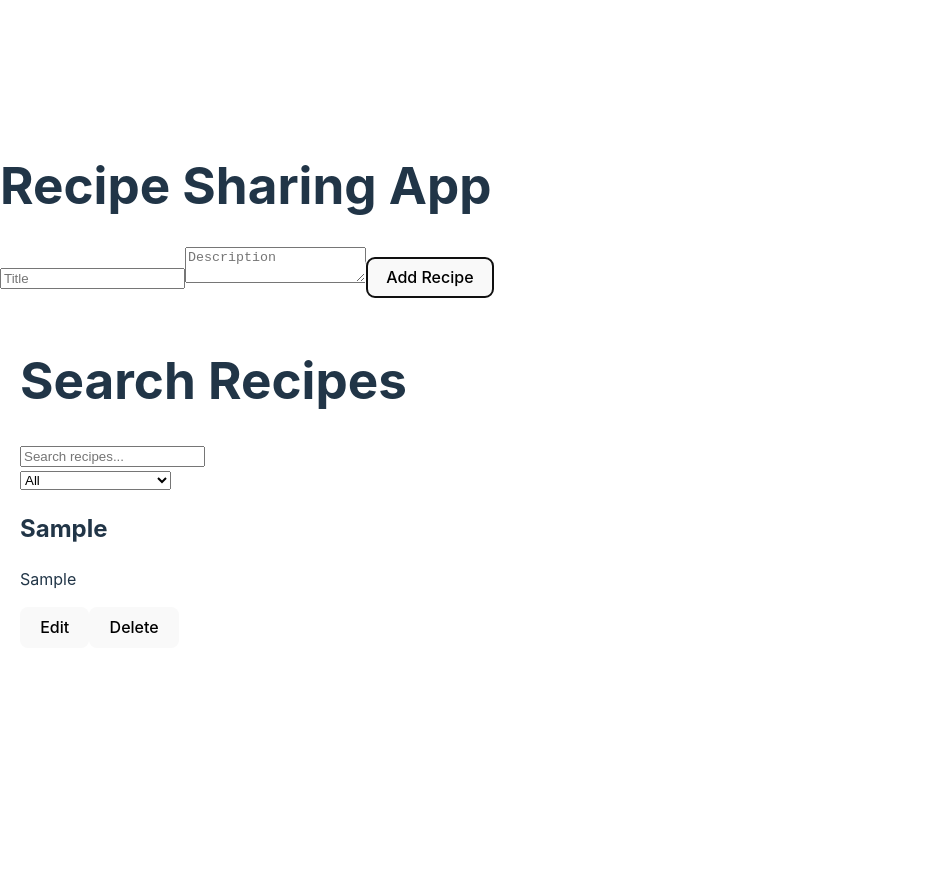
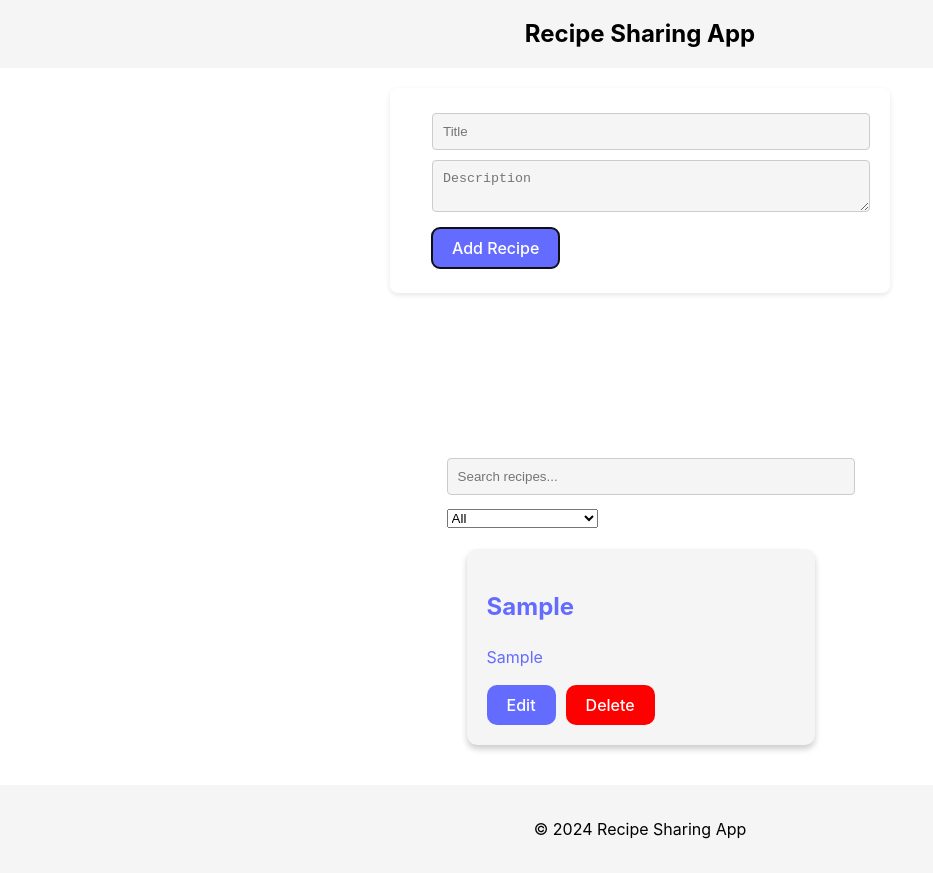
Before and after one commit to Zaouat/alx-fe-reactjs, a React (Vite) app in the folder recipe-sharing-app/: page /search in a window 1280 px wide. Both pictures are taken after typing "Sample", "Sample" into the empty fields and a click on the button "Add Recipe". Shown: the whole page, without its empty margins (0-933 px from the left). Before the commit the page ends 800 px from the top, so only its background shows below. Built offline with nearby package versions, Linux system fonts and the light colour scheme.

Commit message:
add more styles

```diff
--- a/recipe-sharing-app/src/App.css
+++ b/recipe-sharing-app/src/App.css
@@ -1,79 +1,191 @@
+/* Remove any default margin and padding to ensure full width */
+html,
+body,
 #root {
-  max-width: 1280px;
-  margin: 0 auto;
-  padding: 2rem;
-  text-align: center;
+  margin: 0;
+  padding: 0;
+  width: 100%;
+  height: 100%;
 }
 
-.logo {
-  height: 6em;
-  padding: 1.5em;
-  will-change: filter;
-  transition: filter 300ms;
+/* Global Styles */
+.App {
+  display: flex;
+  flex-direction: column;
+  min-height: 100vh;
+  background-color: white;
+  /* Dark background for the entire app */
+  color: #fff;
+  /* Light text for better contrast */
 }
 
-.logo:hover {
-  filter: drop-shadow(0 0 2em #646cffaa);
+.app-header,
+.app-footer {
+  background-color: whitesmoke;
+  color: black;
+  padding: 1rem 1rem 1rem 1rem;
+  width: 100%;
+  box-sizing: border-box;
+  margin: 0;
+  justify-content: center;
+  /* Center horizontally */
+  align-items: center;
+  /* Center vertically */
+  text-align: center;
+  /* Ensure text is centered if it wraps */
 }
 
-.logo.react:hover {
-  filter: drop-shadow(0 0 2em #61dafbaa);
+/* Main Content Styles */
+main {
+  flex: 1;
+  display: flex;
+  flex-direction: column;
+  align-items: center;
+  width: 100%;
+  /* Ensure main content uses the full width */
 }
 
-@keyframes logo-spin {
-  from {
-    transform: rotate(0deg);
-  }
-
-  to {
-    transform: rotate(360deg);
-  }
+/* Recipe Form and Grid Layout */
+.form-container {
+  display: flex;
+  justify-content: center;
+  width: 100%;
+  margin-bottom: 20px;
 }
 
-@media (prefers-reduced-motion: no-preference) {
-  a:nth-of-type(2) .logo {
-    animation: logo-spin infinite 20s linear;
-  }
-}
-
-.card {
-  padding: 2em;
-}
-
-.read-the-docs {
-  color: #888;
-}
-
-/* Example CSS */
-input,
+input[type="text"],
 textarea {
-  margin: 10px 0;
-  padding: 5px;
-  font-size: 16px;
+  padding: 8px;
+  margin-right: 10px;
+  border-radius: 4px;
+  border: none;
+  background-color: #fff;
+  color: #333;
+  width: calc(50% - 12px);
+  /* Adjust width to prevent overflow */
 }
 
 button {
-  margin-right: 10px;
-  padding: 5px 10px;
-  font-size: 14px;
+  padding: 10px 20px;
+  background-color: #646cff;
+  /* Updated button color to new blue */
+  color: #fff;
+  border: none;
+  border-radius: 4px;
   cursor: pointer;
 }
 
 button:hover {
-  background-color: #ddd;
+  background-color: #5558ff;
+  /* Slightly darker shade on hover */
 }
 
-/* Ensure no styles are hiding the search bar */
-input[type="text"] {
-  width: 100%;
-  padding: 10px;
-  font-size: 16px;
-  margin-bottom: 20px;
+/* Recipe Cards Styling */
+.recipe-grid {
+  display: grid;
+  grid-template-columns: repeat(auto-fit, minmax(300px, 1fr));
+  gap: 20px;
+  width: 90%;
+  /* Ensure grid uses full width */
+  padding: 20px;
 }
 
-select {
+.recipe-card {
+  background-color: whitesmoke;
+  color: #646cff;
+  padding: 20px;
+  border-radius: 10px;
+  max-width: 370px !important;
+  box-shadow: 0 4px 6px rgba(0, 0, 0, 0.2);
+}
+
+/* Form Container */
+.form-container {
+  display: flex;
+  flex-direction: column;
+  /* Stacks children vertically */
+  align-items: center;
+  width: 80%;
+  max-width: 500px;
+  margin: 20px auto;
+  padding: 25px 0 25px 0px;
+  background-color: #fff;
+  /* White background for the form area */
+  box-shadow: 0 2px 5px rgba(0, 0, 0, 0.1);
+  /* Adds subtle shadow for depth */
+  border-radius: 8px;
+  /* Rounded corners for the form background */
+}
+
+input[type="text"],
+textarea {
   width: 100%;
+  /* Ensures input and textarea take full width of their container */
   padding: 10px;
-  font-size: 16px;
-  margin-bottom: 20px;
+  margin-bottom: 10px;
+  /* Adds space between elements */
+  border: 1px solid #ccc;
+  /* Light grey border for inputs */
+  border-radius: 4px;
+  /* Rounded corners for inputs */
+  background-color: whitesmoke;
+  /* Light grey background for input fields */
 }
+
+button {
+  padding: 10px 20px;
+  width: auto;
+  background-color: #646cff;
+  color: white;
+  border: none;
+  border-radius: 4px;
+  cursor: pointer;
+}
+
+.edit_btn {
+  padding: 10px 20px;
+  margin-right: 10px;
+  width: auto;
+  background-color: #646cff;
+  color: white;
+  border: none;
+  border-radius: 10px;
+  cursor: pointer;
+}
+
+.delete_btn {
+  padding: 10px 20px;
+  width: auto;
+  background-color: red;
+  color: white;
+  border: none;
+  border-radius: 10px;
+  cursor: pointer;
+}
+
+
+
+button:hover {
+  background-color: black;
+  /* Darker shade of blue on hover */
+}
+
+.form-container button {
+  padding: 10px 20px;
+  cursor: pointer;
+  white-space: nowrap;
+  /* Prevents the text inside the button from wrapping */
+  border-radius: 8px;
+  /* Rounded corners for the button */
+  background-color: #646cff;
+  /* Primary button color */
+  border: none;
+  /* No border for the button */
+  color: white;
+  /* White text color */
+}
+
+.form-container button:hover {
+  background-color: #5558ff;
+  /* Slightly darker shade on hover */
+}
--- a/recipe-sharing-app/src/App.jsx
+++ b/recipe-sharing-app/src/App.jsx
@@ -1,15 +1,18 @@
-import React from 'react';
-import { BrowserRouter as Router, Route, Routes } from 'react-router-dom';
-import RecipeList from './components/RecipeList';
-import AddRecipeForm from './components/AddRecipeForm';
-import RecipeDetails from './components/RecipeDetails';
-import RecipeSearchPage from './components/RecipeSearchPage';
+import React from "react";
+import { BrowserRouter as Router, Route, Routes } from "react-router-dom";
+import RecipeList from "./components/RecipeList";
+import AddRecipeForm from "./components/AddRecipeForm";
+import RecipeDetails from "./components/RecipeDetails";
+import RecipeSearchPage from "./components/RecipeSearchPage";
+import Header from "./components/Header";
+import Footer from "./components/Footer";
 
 function App() {
   return (
     <Router>
       <div className="App">
-        <h1>Recipe Sharing App</h1>
+        <Header title="Recipe Sharing App" />
+        <main>
           <AddRecipeForm />
           <Routes>
             {/* Make sure all Route components are inside the Routes component */}
@@ -17,6 +20,8 @@ function App() {
             <Route path="/recipe/:recipeId" element={<RecipeDetails />} />
             <Route path="/search" element={<RecipeSearchPage />} />
           </Routes>
+        </main>
+        <Footer />
       </div>
     </Router>
   );
--- a/recipe-sharing-app/src/components/AddRecipeForm.jsx
+++ b/recipe-sharing-app/src/components/AddRecipeForm.jsx
@@ -1,19 +1,36 @@
-import React, { useState } from 'react';
-import useRecipeStore from './recipeStore';
+import React, { useState } from "react";
+import useRecipeStore from "./recipeStore"; // Import the Zustand store
 
 const AddRecipeForm = () => {
-  const addRecipe = useRecipeStore(state => state.addRecipe);
-  const [title, setTitle] = useState('');
-  const [description, setDescription] = useState('');
+  const addRecipe = useRecipeStore((state) => state.addRecipe);
+  const [title, setTitle] = useState("");
+  const [description, setDescription] = useState("");
 
   const handleSubmit = (event) => {
     event.preventDefault();
-    addRecipe({ id: Date.now(), title, description });
-    setTitle('');
-    setDescription('');
+    // Check that neither title nor description is empty
+    if (!title.trim() || !description.trim()) {
+      alert("Both title and description are required.");
+      return;
+    }
+
+    // Create a new recipe object
+    const newRecipe = {
+      id: Date.now(), // Simple unique ID using timestamp
+      title,
+      description,
+    };
+
+    // Add the new recipe using Zustand store
+    addRecipe(newRecipe);
+
+    // Clear the input fields
+    setTitle("");
+    setDescription("");
   };
 
   return (
+    <div className="form-container">
       <form onSubmit={handleSubmit}>
         <input
           type="text"
@@ -26,8 +43,11 @@ const AddRecipeForm = () => {
           onChange={(e) => setDescription(e.target.value)}
           placeholder="Description"
         />
+        <div className="button-container">
           <button type="submit">Add Recipe</button>
+        </div>
       </form>
+    </div>
   );
 };
 
--- /dev/null
+++ b/recipe-sharing-app/src/components/Footer.jsx
@@ -0,0 +1,10 @@
+import React from "react";
+import "../App.css";
+
+const Footer = () => (
+  <footer className="app-footer">
+    <p>&copy; {new Date().getFullYear()} Recipe Sharing App</p>
+  </footer>
+);
+
+export default Footer;
--- /dev/null
+++ b/recipe-sharing-app/src/components/Header.jsx
@@ -0,0 +1,12 @@
+import React from "react";
+import "../App.css";
+const Header = ({ title }) => {
+  return (
+    <header>
+      <h2 className="app-header">{title}</h2>
+      {/* Navigation can be added here if needed */}
+    </header>
+  );
+};
+
+export default Header;
--- a/recipe-sharing-app/src/components/RecipeList.jsx
+++ b/recipe-sharing-app/src/components/RecipeList.jsx
@@ -1,5 +1,7 @@
-import React from 'react';
-import useRecipeStore from './recipeStore';
+// src/components/RecipeList.jsx
+import React from "react";
+import useRecipeStore from "./recipeStore";
+import "../App.css"; // Ensure you have this line to import the styles
 
 const RecipeList = () => {
   const recipes = useRecipeStore((state) => state.recipes);
@@ -12,23 +14,37 @@ const RecipeList = () => {
 
   const handleEdit = (recipe) => {
     const updatedTitle = prompt("Enter new title", recipe.title);
-    const updatedDescription = prompt("Enter new description", recipe.description);
+    const updatedDescription = prompt(
+      "Enter new description",
+      recipe.description
+    );
     if (updatedTitle && updatedDescription) {
-      updateRecipe({ ...recipe, title: updatedTitle, description: updatedDescription });
+      updateRecipe({
+        ...recipe,
+        title: updatedTitle,
+        description: updatedDescription,
+      });
     }
   };
 
   return (
-    <div>
+    <div className="recipe-grid">
       {recipes.length === 0 ? (
         <p>No recipes available.</p>
       ) : (
         recipes.map((recipe) => (
-          <div key={recipe.id} style={{ marginBottom: '10px' }}>
+          <div key={recipe.id} className="recipe-card">
             <h2>{recipe.title}</h2>
             <p>{recipe.description}</p>
-            <button onClick={() => handleEdit(recipe)}>Edit</button>
-            <button onClick={() => handleDelete(recipe.id)}>Delete</button>
+            <button className="edit_btn" onClick={() => handleEdit(recipe)}>
+              Edit
+            </button>
+            <button
+              className="delete_btn"
+              onClick={() => handleDelete(recipe.id)}
+            >
+              Delete
+            </button>
           </div>
         ))
       )}
```
Lines whose indentation alone changed are shown as unchanged.
